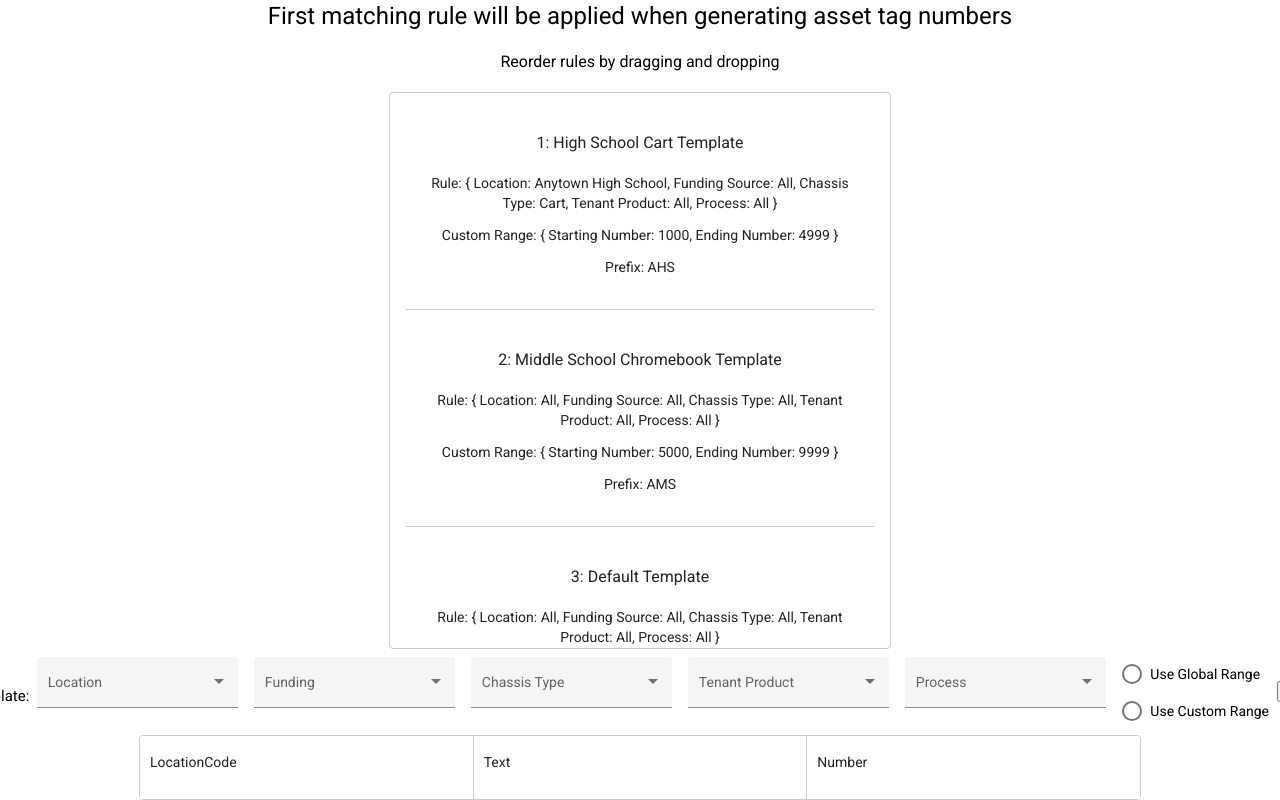
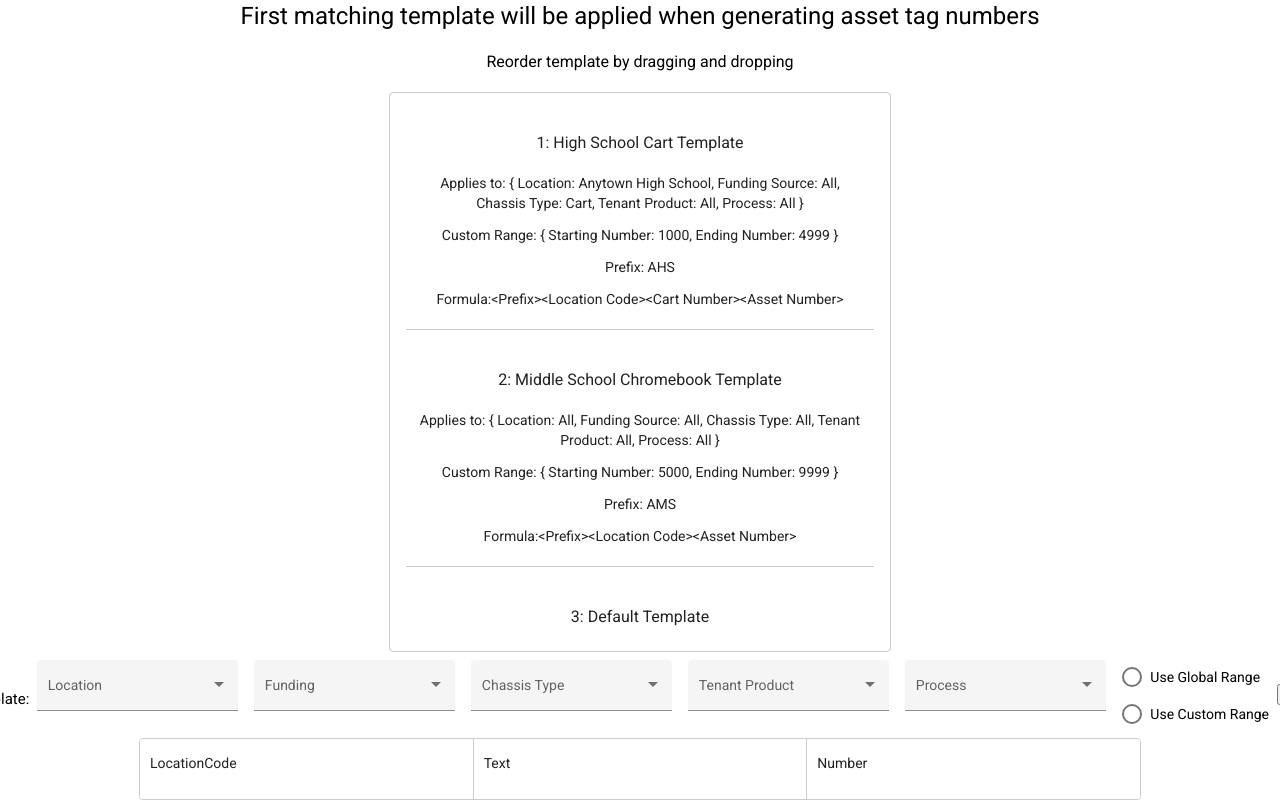
Before and after one commit to memarino92/asset-tagging, an Angular app: page / in a window 1280 px wide. Shown: the top 800 px of the page. Built offline with nearby package versions, Linux system fonts and the light colour scheme.

Commit message:
added formula preview to template summary

```diff
--- a/src/app/app.component.css
+++ b/src/app/app.component.css
@@ -36,6 +36,10 @@
   background: white;
   font-size: 14px;
   text-align: center;
+}
+
+.formula-preview > p {
+  display: inline;
 }
 .cdk-drag-preview {
   box-sizing: border-box;
--- a/src/app/app.component.html
+++ b/src/app/app.component.html
@@ -1,17 +1,21 @@
 <div class="app">
   <div class="headline">
     <h1>
-      First matching rule will be applied when generating asset tag numbers
+      First matching template will be applied when generating asset tag numbers
     </h1>
-    <h3>Reorder rules by dragging and dropping</h3>
+    <h3>Reorder template by dragging and dropping</h3>
   </div>
   <div class="rules" cdkDropList (cdkDropListDropped)="drop($event)">
     <div class="rule" *ngFor="let rule of rules; let index = index" cdkDrag>
       <h3>{{ index + 1 }}: {{ rule.name }}</h3>
-      <p>Rule: {{ rule.rule }}</p>
+      <p>Applies to: {{ rule.rule }}</p>
       <p *ngIf="rule.useGlobalRange">Range: Global</p>
       <p *ngIf="!rule.useGlobalRange">Custom Range: {{ rule.range }}</p>
       <p *ngIf="rule.prefix">Prefix: {{ rule.prefix }}</p>
+      <div class="formula-preview">
+        <p>Formula:</p>
+        <p *ngFor="let formulaPart of rule.formula">{{ formulaPart.name }}</p>
+      </div>
     </div>
   </div>
   <div class="rule-dropdowns">
--- a/src/app/app.component.ts
+++ b/src/app/app.component.ts
@@ -23,6 +23,7 @@ interface Rule {
   range: string;
   useGlobalRange: boolean;
   prefix?: string;
+  formula: FormulaPart[];
 }
 interface FormulaPart {
   name: string;
@@ -81,6 +82,12 @@ export class AppComponent {
       range: '{ Starting Number: 1000, Ending Number: 4999 }',
       useGlobalRange: false,
       prefix: 'AHS',
+      formula: [
+        { name: '<Prefix>' },
+        { name: '<Location Code>' },
+        { name: '<Cart Number>' },
+        { name: '<Asset Number>' },
+      ],
     },
     {
       name: 'Middle School Chromebook Template',
@@ -88,12 +95,18 @@ export class AppComponent {
       range: '{ Starting Number: 5000, Ending Number: 9999 }',
       useGlobalRange: false,
       prefix: 'AMS',
+      formula: [
+        { name: '<Prefix>' },
+        { name: '<Location Code>' },
+        { name: '<Asset Number>' },
+      ],
     },
     {
       name: 'Default Template',
       rule: '{ Location: All, Funding Source: All, Chassis Type: All, Tenant Product: All, Process: All }',
       range: '{ Starting Number: 1, Ending Number: 9999 }',
       useGlobalRange: true,
+      formula: [{ name: '<Prefix>' }, { name: '<Asset Number>' }],
     },
   ];
 
```
